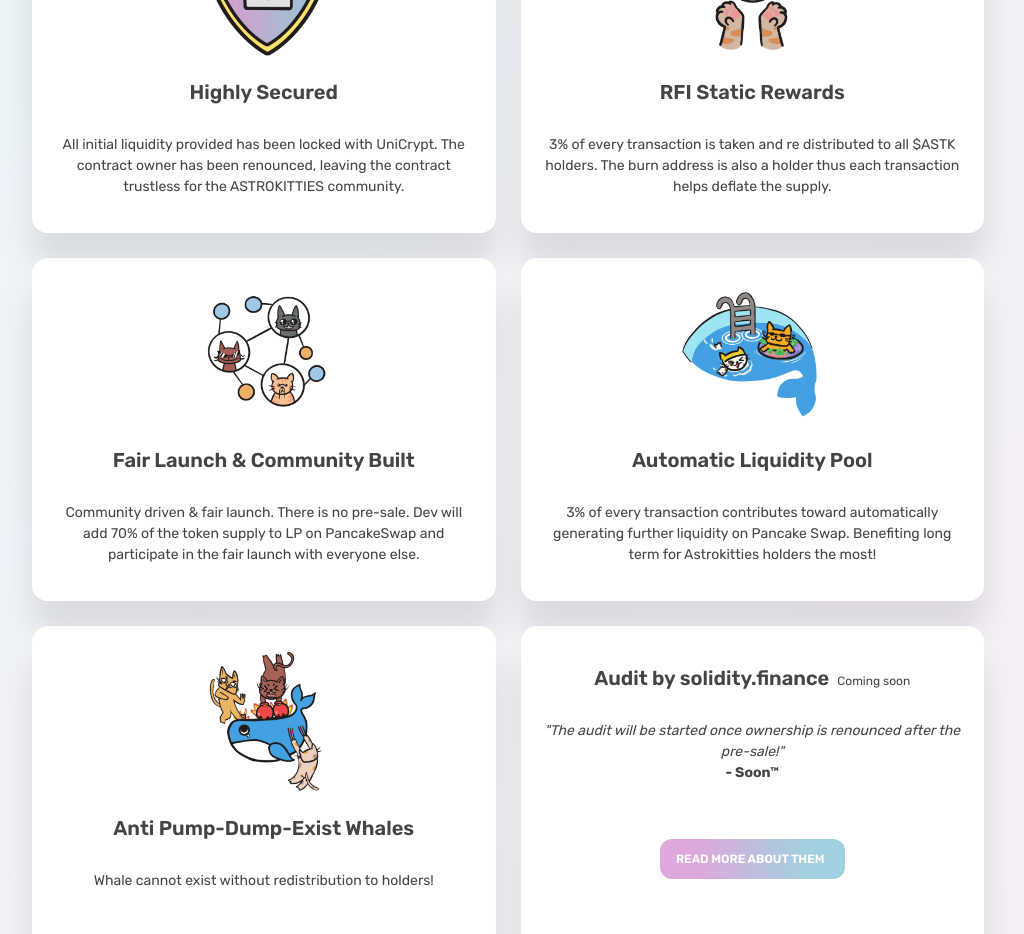
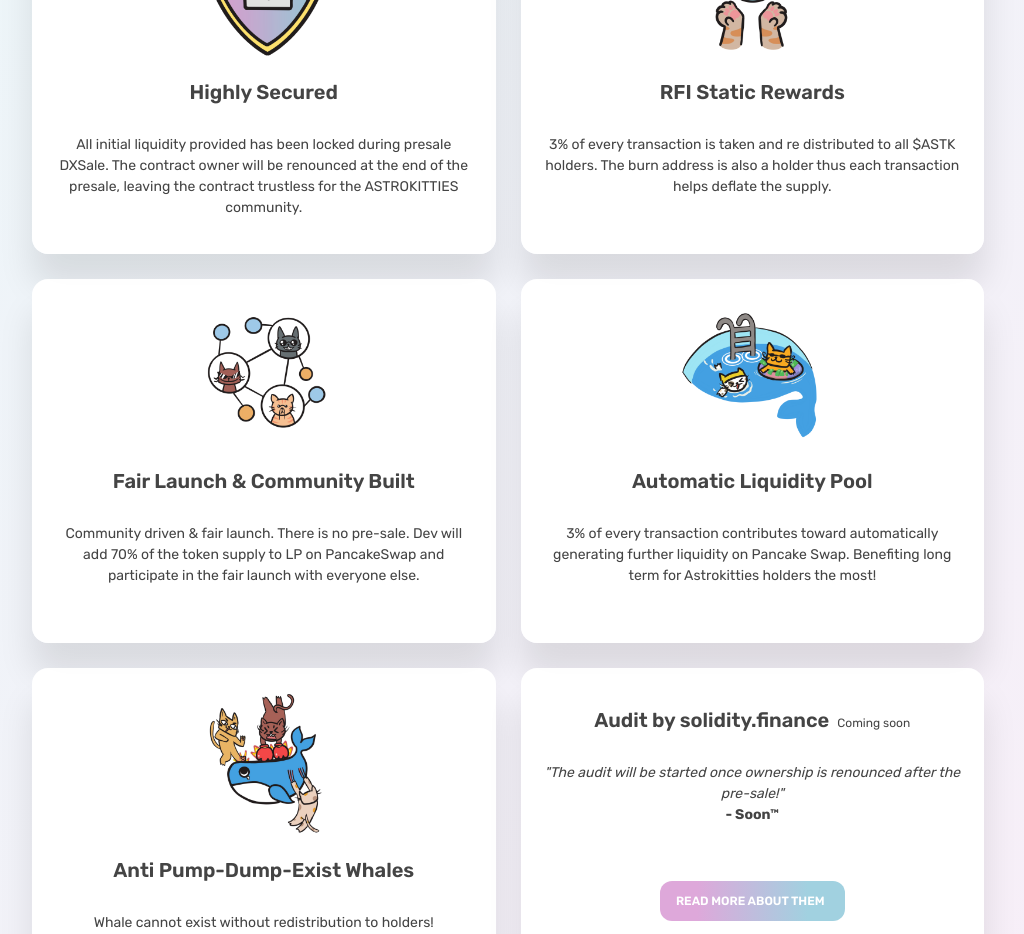
Before and after one commit to Astrokitties/AstroK, a React (Create React App) app: page / in a window 1280 px wide. Shown: the part 1060-1994 px from the top of the page, without its empty margins (232-1256 px from the left). Built offline with nearby package versions, Linux system fonts and the light colour scheme.

Commit message:
edlskjdlk

```diff
--- a/src/components/Dashboard.jsx
+++ b/src/components/Dashboard.jsx
@@ -425,7 +425,7 @@
               <div className="items one">
                 <img src={locker} alt=""/>
                 <h3>Highly Secured</h3>
-                <p>All initial liquidity provided has been locked with UniCrypt. The contract owner has been renounced, leaving the contract trustless for the ASTROKITTIES community.</p>
+                <p>All initial liquidity provided has been locked during presale DXSale. The contract owner will be renounced at the end of the presale, leaving the contract trustless for the ASTROKITTIES community.</p>
               </div>
               <div className="items two">
                 <img src={coin} alt=""/>
```
